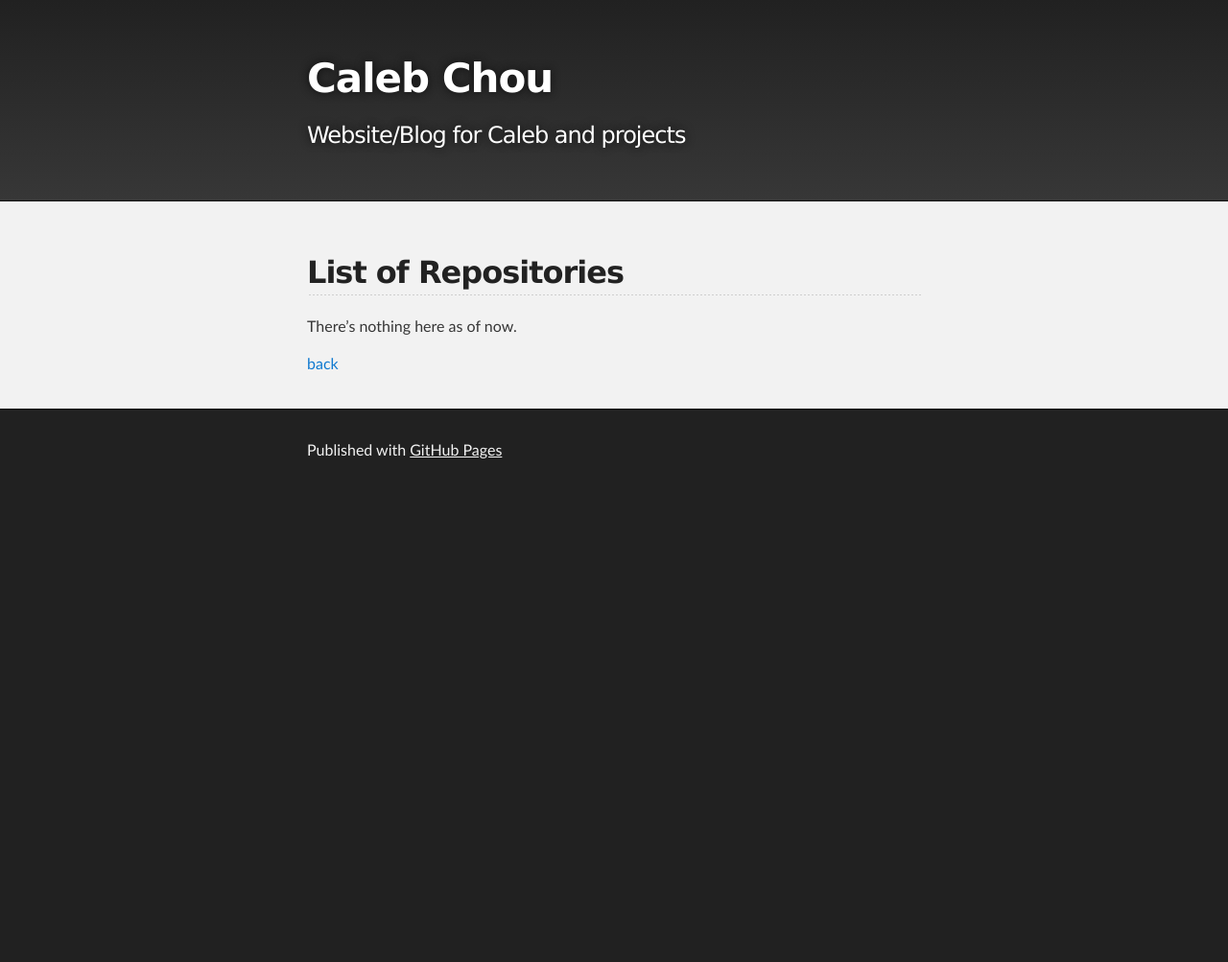
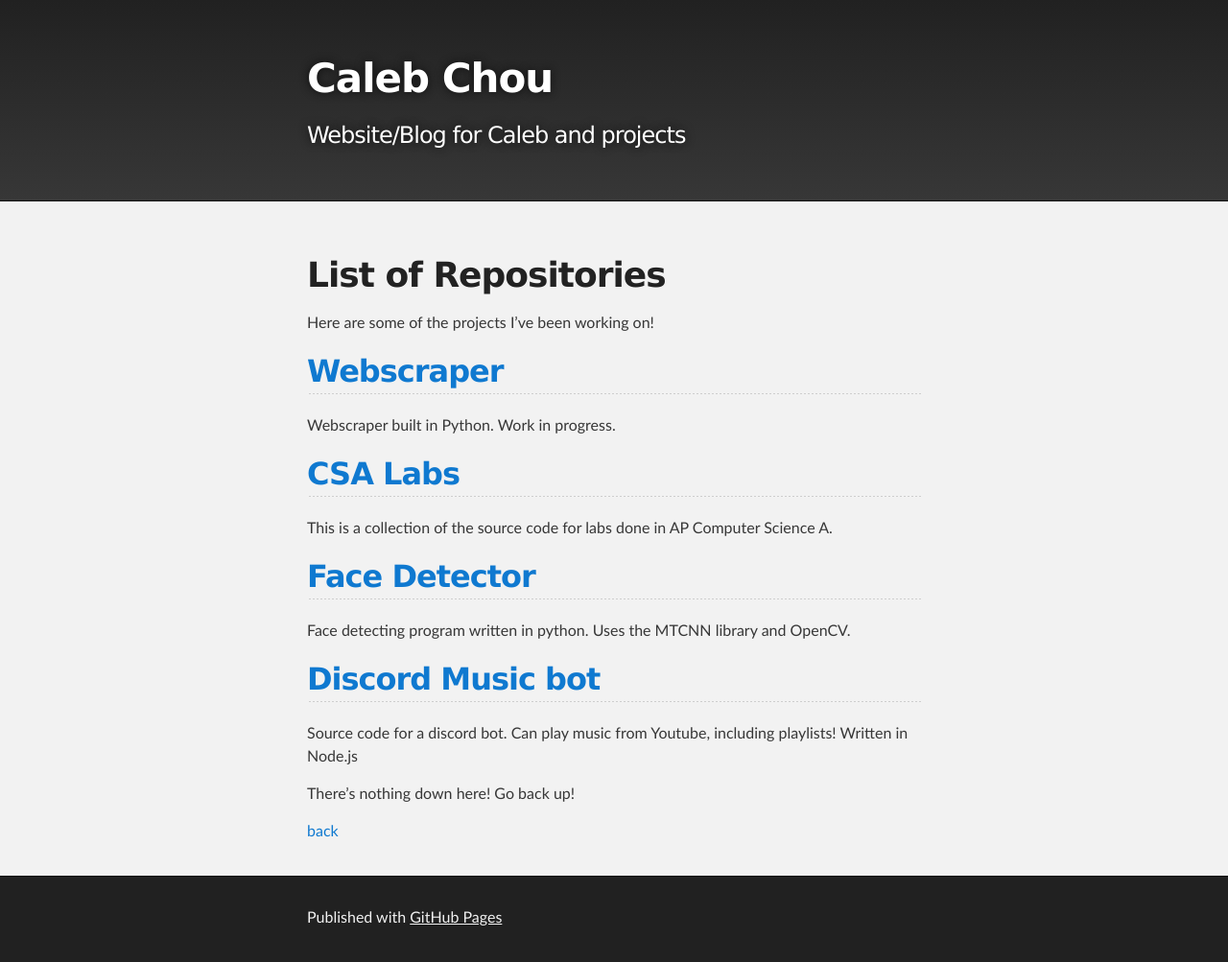
Before and after one commit to caleb-chou/caleb-chou.github.io, a Jekyll site: the page built from repo-list.md, in a window 1280 px wide. Shown: the whole page at 96% size. Built offline with Jekyll 4.4.1, drawn with Linux system fonts in a browser that asks for light colours; our own code applies the rules of GitHub Pages for plain Markdown files; before the commit the page ends 900 px from its top, so only the background shows below that.

Commit message:
added information

```diff
--- a/repo-list.md
+++ b/repo-list.md
@@ -2,8 +2,26 @@
 layout: default
 ---
 
-## List of Repositories
+# List of Repositories
 
-There's nothing here as of now.
+Here are some of the projects I've been working on!
+
+## [Webscraper](https://github.com/caleb-chou/cwp-webscraper)
+
+Webscraper built in Python. Work in progress.
+
+## [CSA Labs](https://github.com/caleb-chou/csa)
+
+This is a collection of the source code for labs done in AP Computer Science A.
+
+## [Face Detector](https://github.com/caleb-chou/jff-cnnfaces)
+
+Face detecting program written in python. Uses the MTCNN library and OpenCV.
+
+## [Discord Music bot](https://github.com/caleb-chou/jff-epicbotname)
+
+Source code for a discord bot. Can play music from Youtube, including playlists! Written in Node.js
+
+There's nothing down here! Go back up!
 
 [back](./)
```
Also changed, not shown: index.md (+4 -0 lines).
